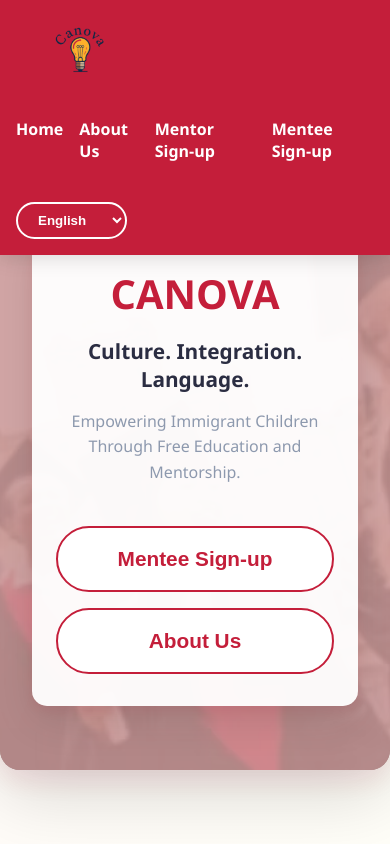
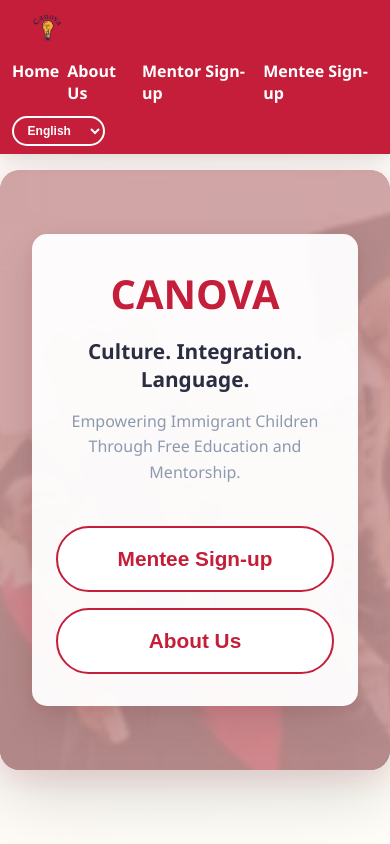
Before and after one commit to JacobLi09/canova-website, a plain HTML site: page index.html in a window 390 px wide. Shown: the top 844 px of the page. Drawn offline with Linux system fonts and the light colour scheme.

Commit message:
Mobile headbar fix

```diff
--- a/styles.css
+++ b/styles.css
@@ -840,18 +840,29 @@ body.page-loaded .home-graphic {
 
 /* Responsive */
 @media (max-width: 768px) {
+    .navbar-logo {
+        height: 40px;
+        margin-left: 0.5rem;
+    }
+
     .nav-links {
-        gap: 1rem;
-        font-size: 0.9rem;
+        gap: 0.5rem;
+        font-size: 0.75rem;
     }
 
     .nav-container {
-        padding: 1rem;
+        padding: 0.5rem 0.75rem;
         flex-wrap: wrap;
+        gap: 0.75rem;
     }
 
     .language-selector {
-        margin-top: 0.5rem;
+        margin-top: 0;
+    }
+
+    .language-selector select {
+        padding: 0.3rem 0.6rem;
+        font-size: 0.75rem;
     }
 
     .home-title {
```
